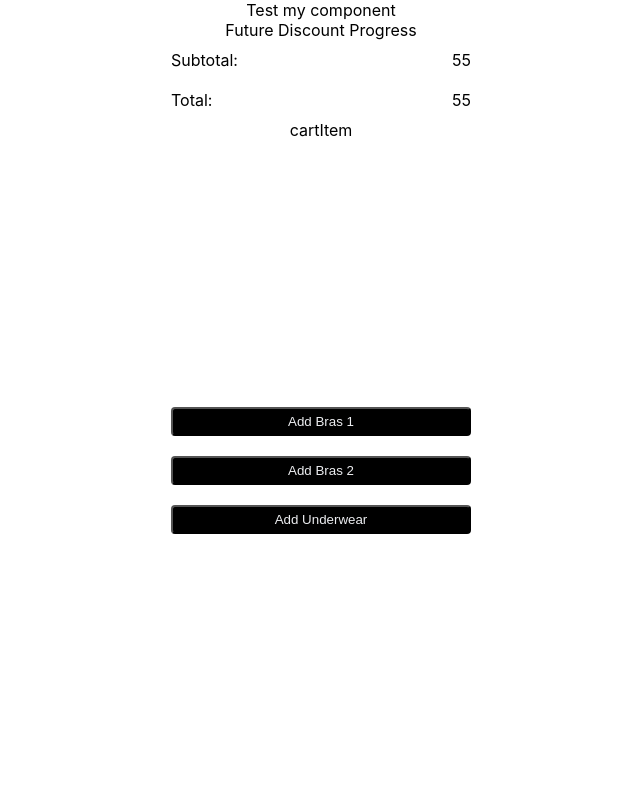
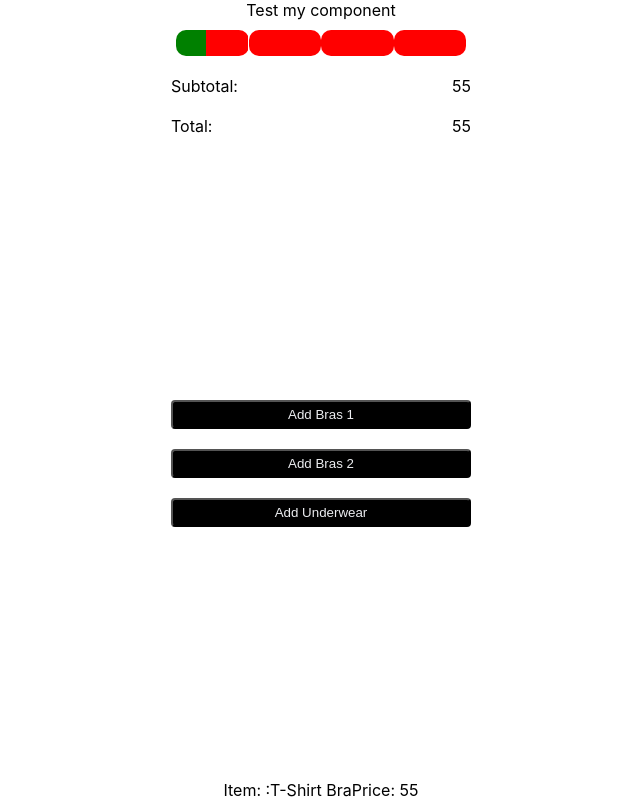
Before and after one commit to fllantada/thirdlove, a React (Create React App) app: page / in a window 1280 px wide. Both pictures are taken after a click on the button "Add Bras 1". Shown: the whole page, without its empty margins (319-959 px from the left). Built offline with nearby package versions, Linux system fonts and the light colour scheme.

Commit message:
basic functionality done

```diff
--- a/src/App.css
+++ b/src/App.css
@@ -43,3 +43,17 @@ button {
   color: #ecedf0;
   border-radius: 4px;
 }
+
+.progress-bar-container {
+  width: 100%;
+  height: 26px;
+  display: flex;
+  position: relative;
+  border-radius: 10px;
+  overflow: hidden;
+}
+
+.progress-bar-fill,
+.progress-bar-empty {
+  height: 100%;
+}
--- a/src/App.tsx
+++ b/src/App.tsx
@@ -58,14 +58,14 @@ function App() {
         <span>Total:</span>
         <span>{total}</span>
       </div>
-      {lineItems.map((item, index) => {
-        return <CartItem key={index} lineItem={item} />;
-      })}
       <div className='App-button-section'>
         <button onClick={addProduct(bras1)}>Add Bras 1</button>
         <button onClick={addProduct(bras2)}>Add Bras 2</button>
         <button onClick={addProduct(panties)}>Add Underwear</button>
       </div>
+      {lineItems.map((item, index) => {
+        return <CartItem key={index} lineItem={item} />;
+      })}
     </div>
   );
 }
--- a/src/components/CartItem.tsx/index.tsx
+++ b/src/components/CartItem.tsx/index.tsx
@@ -1,13 +1,14 @@
 import React from "react";
-import { ILineItem, DiscountProgressConfig } from "../../types";
+import { ILineItem } from "../../types";
 
 interface CartItemProps {
   lineItem: ILineItem;
 }
 
 const CartItem: React.FunctionComponent<CartItemProps> = ({ lineItem }) => {
-  console.log(lineItem);
-  return <div>cartItem</div>;
+  return (
+    <div>{"Item:  :" + lineItem.product + "Price:    " + lineItem.price}</div>
+  );
 };
 
 export default CartItem;
--- /dev/null
+++ b/src/components/DiscountProgressBar/ProgressContainer.tsx
@@ -0,0 +1,20 @@
+const ProgressContainer: React.FunctionComponent<{
+  children: React.ReactNode;
+}> = ({ children }) => {
+  return (
+    <div
+      className='App-total'
+      style={{
+        display: "flex",
+        justifyContent: "center",
+        alignItems: "center",
+        width: "290px",
+        height: "26px",
+      }}
+    >
+      {children}
+    </div>
+  );
+};
+
+export default ProgressContainer;
--- /dev/null
+++ b/src/components/DiscountProgressBar/ProgressElement.tsx
@@ -0,0 +1,28 @@
+import React from "react";
+
+interface Props {
+  percent: number;
+  label: string;
+}
+
+const ProgressElement: React.FC<Props> = ({ percent, label }) => {
+  console.log("percent: ", percent, "label: ", label);
+  return (
+    <div className='progress-bar-container'>
+      <div
+        className='progress-bar-fill'
+        style={{
+          width: `${percent}%`,
+          backgroundColor: "green",
+          height: "100%",
+        }}
+      />
+      <div
+        className='progress-bar-empty'
+        style={{ width: `${100 - percent}%`, backgroundColor: "red" }}
+      />
+    </div>
+  );
+};
+
+export default ProgressElement;
--- /dev/null
+++ b/src/components/DiscountProgressBar/helpers/processData.ts
@@ -0,0 +1,44 @@
+import { DiscountProgressConfig } from "../../../types";
+
+export interface ProgressItem {
+  stage: number;
+  limit: number;
+  percent: number;
+  discount: number;
+}
+
+export const processData = (
+  config: DiscountProgressConfig,
+  subTotal: number
+): ProgressItem[] => {
+  let lastLimit = 0;
+
+  return Object.entries(config).map(([limit, discount], index) => {
+    if (subTotal >= parseInt(limit)) {
+      console.log("ENTRE A BARRA LLENA");
+      lastLimit = parseInt(limit);
+
+      return {
+        stage: index,
+        percent: 100,
+        discount,
+        limit: parseInt(limit),
+      };
+    } else {
+      //chequear si no lo supere ya con un descuento
+
+      const percent = Math.round(
+        ((subTotal - lastLimit) / (parseInt(limit) - lastLimit)) * 100
+      );
+
+      lastLimit = subTotal;
+
+      return {
+        stage: index,
+        percent,
+        discount,
+        limit: parseInt(limit),
+      };
+    }
+  });
+};
--- a/src/components/DiscountProgressBar/index.tsx
+++ b/src/components/DiscountProgressBar/index.tsx
@@ -1,5 +1,8 @@
 import React from "react";
 import { ILineItem, DiscountProgressConfig } from "../../types";
+import { processData, ProgressItem } from "./helpers/processData";
+import ProgressElement from "./ProgressElement";
+import ProgressContainer from "./ProgressContainer";
 
 interface DiscountProcessBarProps {
   total: number;
@@ -12,8 +15,23 @@ const DiscountProcessBar: React.FunctionComponent<DiscountProcessBarProps> = ({
   lineItems,
   config,
 }) => {
-  console.log("Total:", total, "Items:", lineItems, "Config ", config);
-  return <div>Future Discount Progress</div>;
+  const subTotal = lineItems.reduce((reducer, item) => reducer + item.price, 0);
+
+  const ProgressBarItems: ProgressItem[] = processData(config, subTotal);
+  console.log("ProgressBarItems: ", ProgressBarItems);
+  return (
+    <ProgressContainer>
+      {ProgressBarItems.map((item, index) => {
+        return (
+          <ProgressElement
+            percent={item.percent}
+            label={item.discount.toString()}
+            key={index}
+          />
+        );
+      })}
+    </ProgressContainer>
+  );
 };
 
 export default DiscountProcessBar;
```
Also changed, not shown: src/useDiscount.tsx (+1 -31 lines), public/manifest.json.
